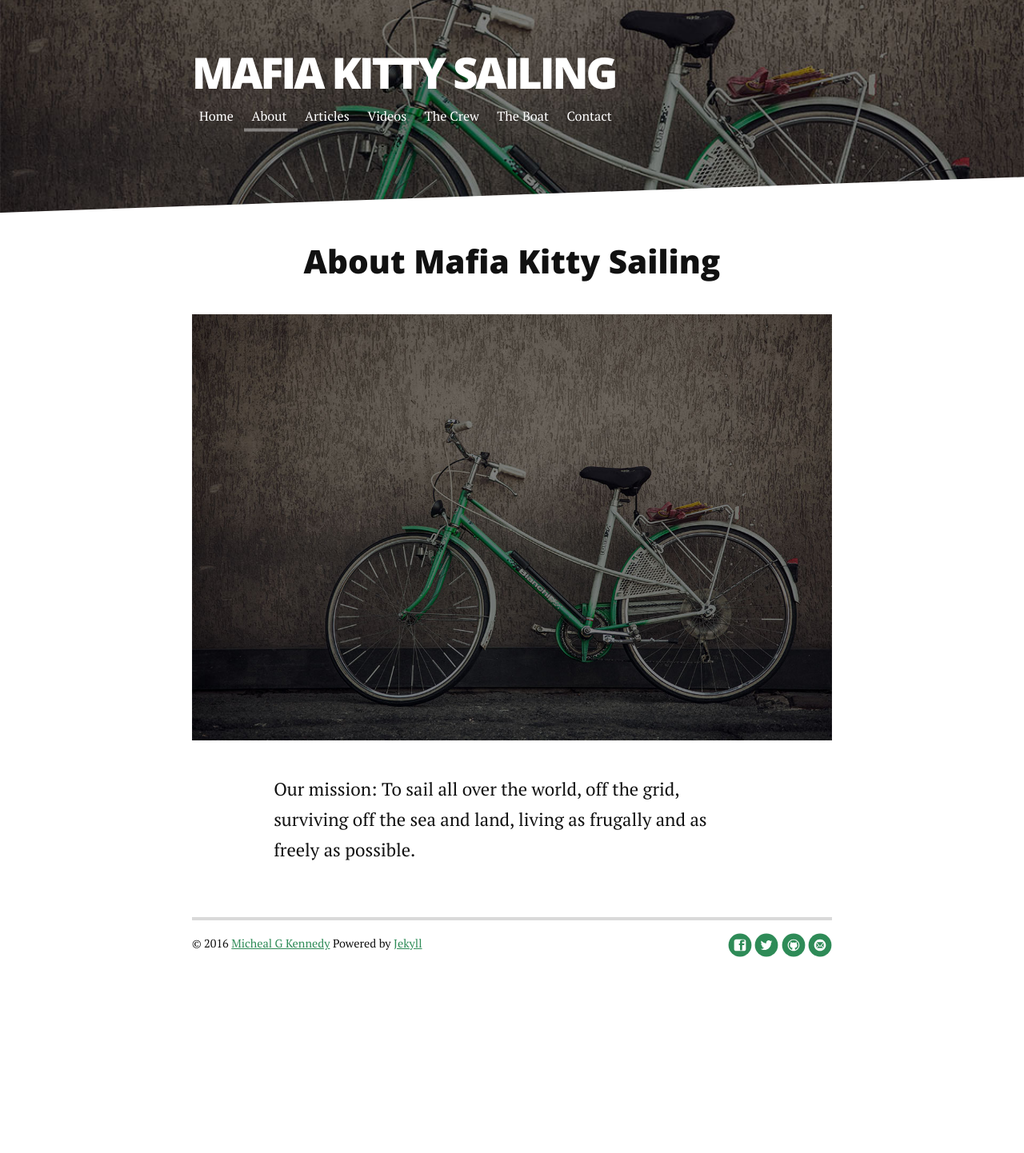
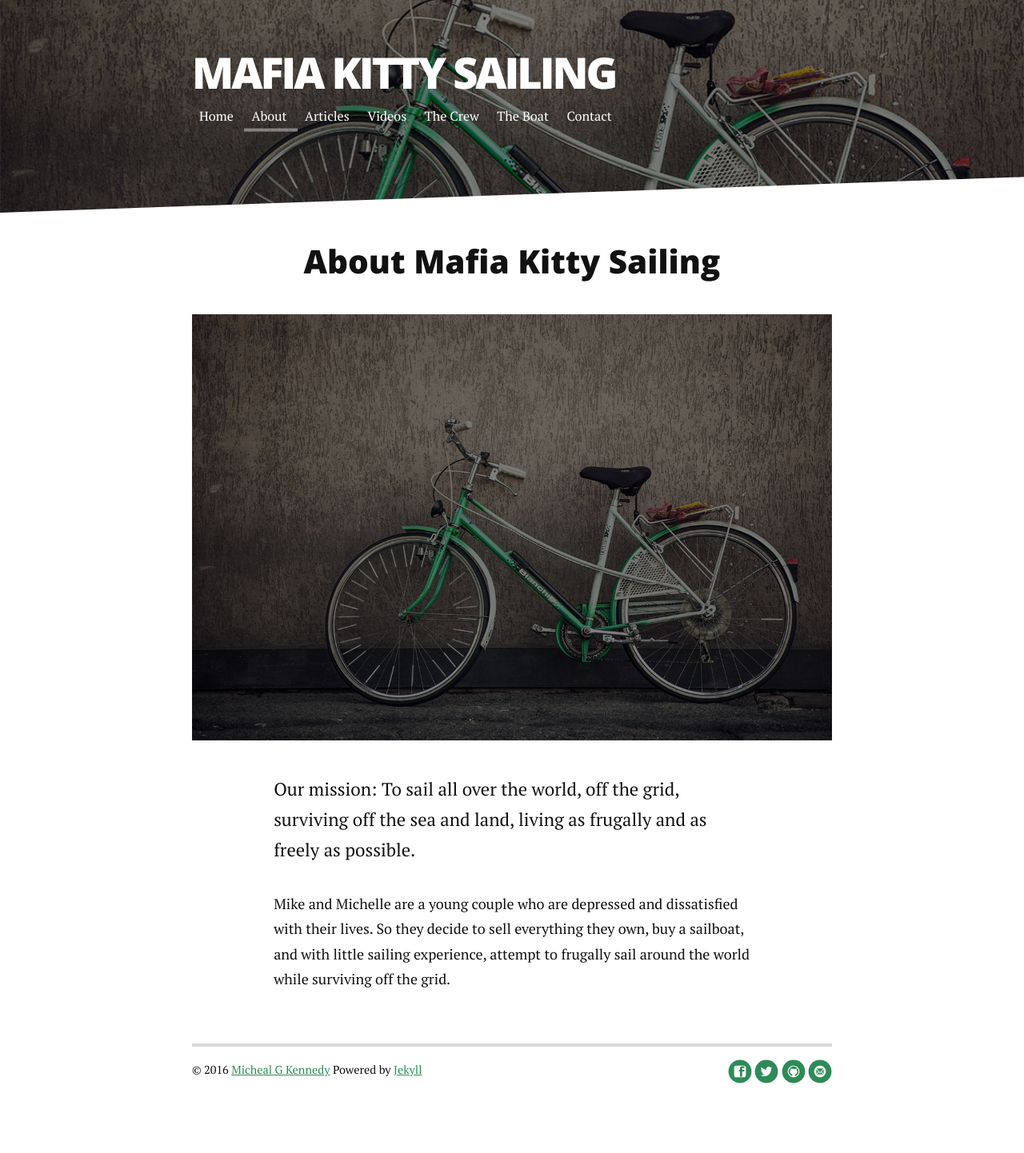
Before and after one commit to MichealKennedy/channel-old, a Jekyll site: the page built from about.md, in a window 1280 px wide. Shown: the whole page at 80% size. Built offline with Jekyll 4.4.1, drawn with Linux system fonts in a browser that asks for light colours; nearby versions of some CDN libraries; before the commit the page ends 1284 px from its top, so only the background shows below that.

Commit message:
Working on the pages.

```diff
--- a/about.md
+++ b/about.md
@@ -8,6 +8,8 @@ title: About Mafia Kitty Sailing
 	<img src="{{ '/assets/img/touring.jpg' | prepend: site.baseurl }}" alt="">
 	<p class="intro">Our mission: To sail all over the world, off the grid, surviving off the sea and land, living as frugally and as freely as possible.</p>
 
+<p>Mike and Michelle are a young couple who are depressed and dissatisfied with their lives. So they decide to sell everything they own, buy a sailboat, and with little sailing experience, attempt to frugally sail around the world while surviving off the grid.</p>
+
 	<!-- The Outline
 	<ul class="posts noList">
       <li></li>
```
